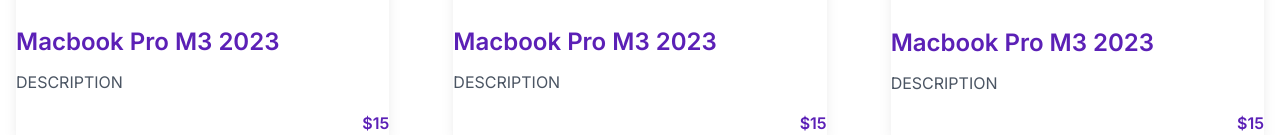
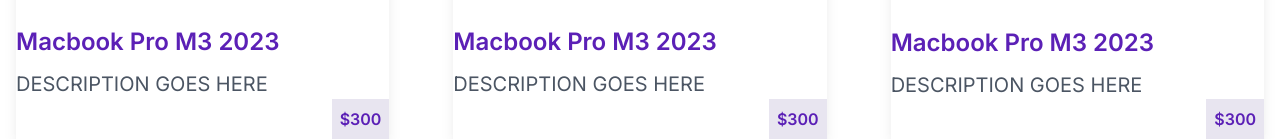
Before and after one commit to BDunnCode/nextjsecommerce5, a Next.js app: page / in a window 1280 px wide. Shown: the part 1017-1156 px from the top of the page. Built offline with nearby package versions, Linux system fonts and the light colour scheme.

Commit message:
card layout basics done

```diff
--- a/components/Card.jsx
+++ b/components/Card.jsx
@@ -14,11 +14,11 @@
       <div className="relative my-10">
         <div>
           <h3 className="text-primary mb-3 font-semibold text-2xl">Macbook Pro M3 2023</h3>
-          <p className="text-gray-600">DESCRIPTION</p>
+          <p className="text-gray-600 text-xl">DESCRIPTION GOES HERE</p>
         </div>
       </div>
-      <span className="absolute bottom-0 right-0 text-primary font-semibold">
-          $15
+      <span className="absolute bottom-0 right-0 text-primary font-semibold bg-[#e8e5f0] p-2">
+          $300
       </span>
     </div>
   )
```
